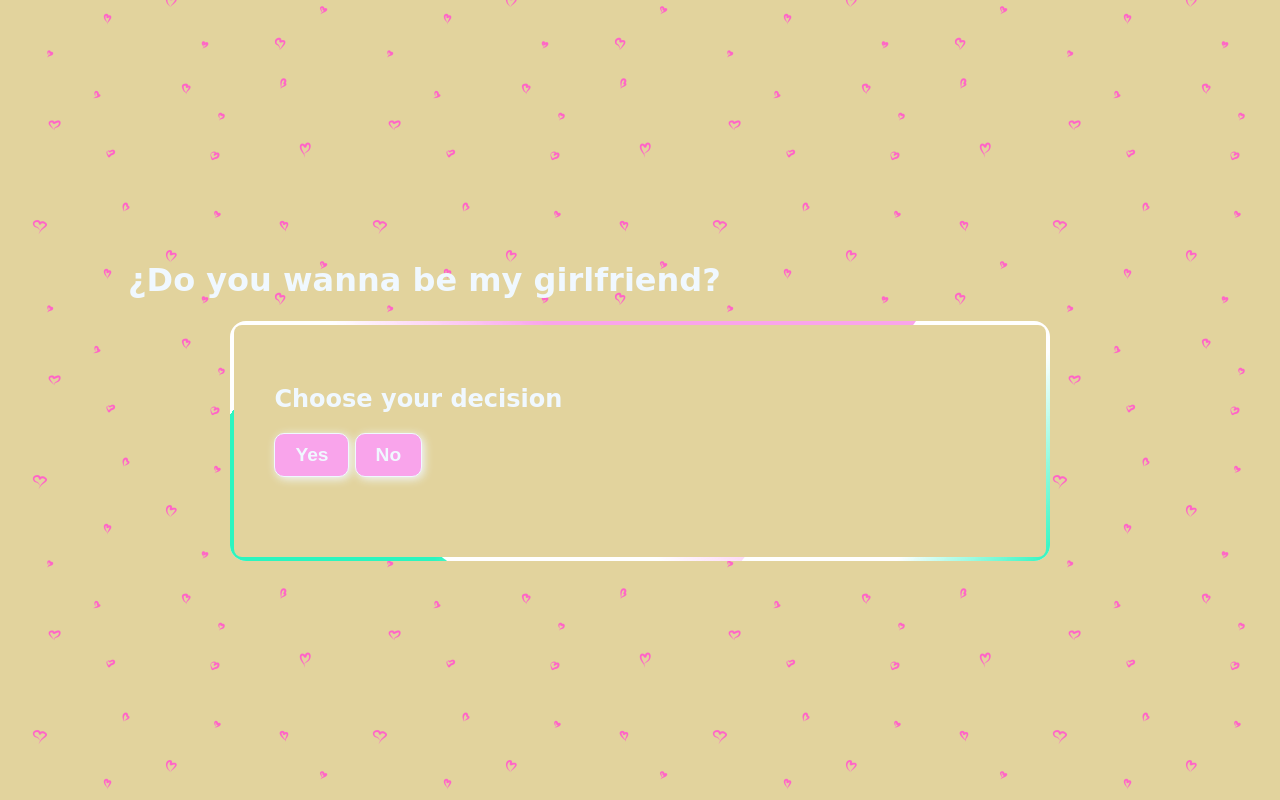
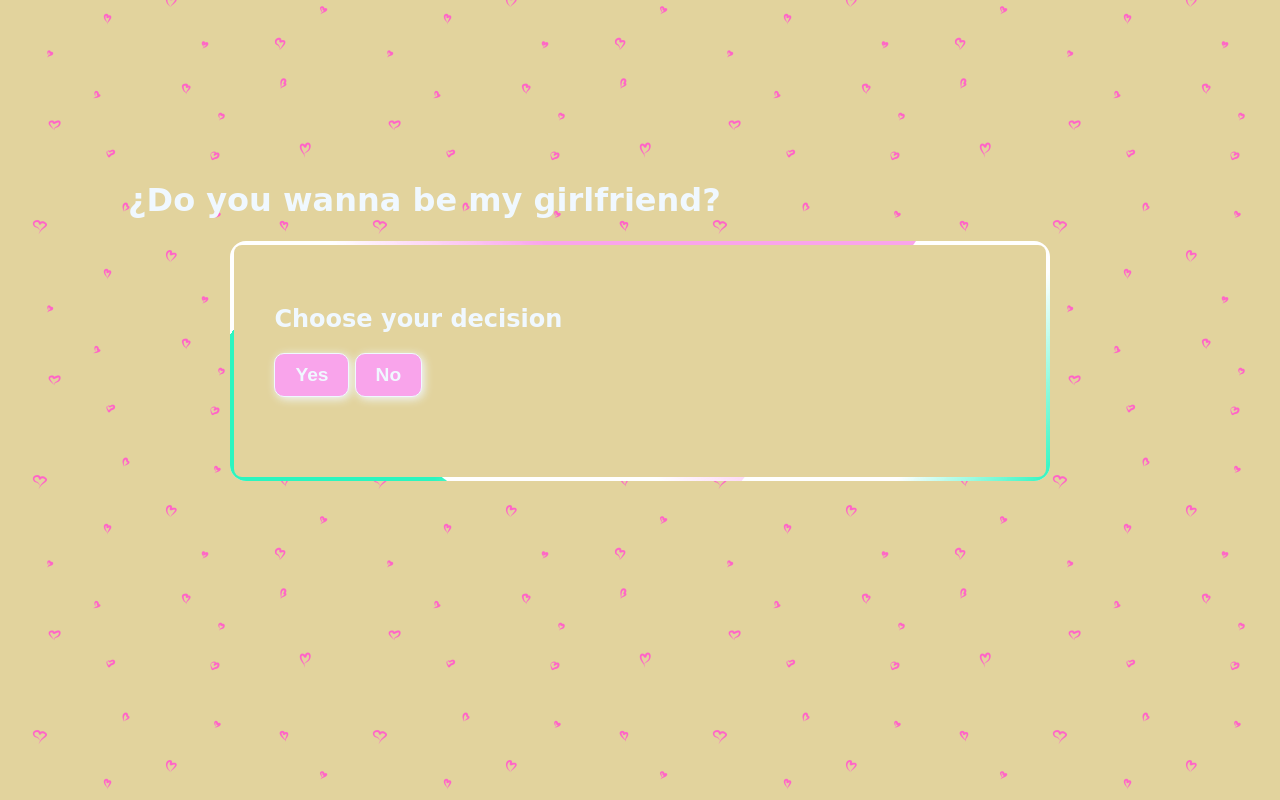
Before and after one commit to LH-Programer/Portafolio, a PHP site: page /gf.html in a window 1280 px wide. Run offline with PHP 8.4, Linux system fonts and the light colour scheme; some libraries are stand-ins or nearby versions; some web fonts are replaced.

Commit message:
Update gf.css

```diff
--- a/Css/gf.css
+++ b/Css/gf.css
@@ -95,7 +95,7 @@ a {
     max-width: 1400px;
     margin: auto;
     overflow: hidden;
-    margin-top: 30vh;
+    margin-top: 20vh;
   }
 
 .box{
```
